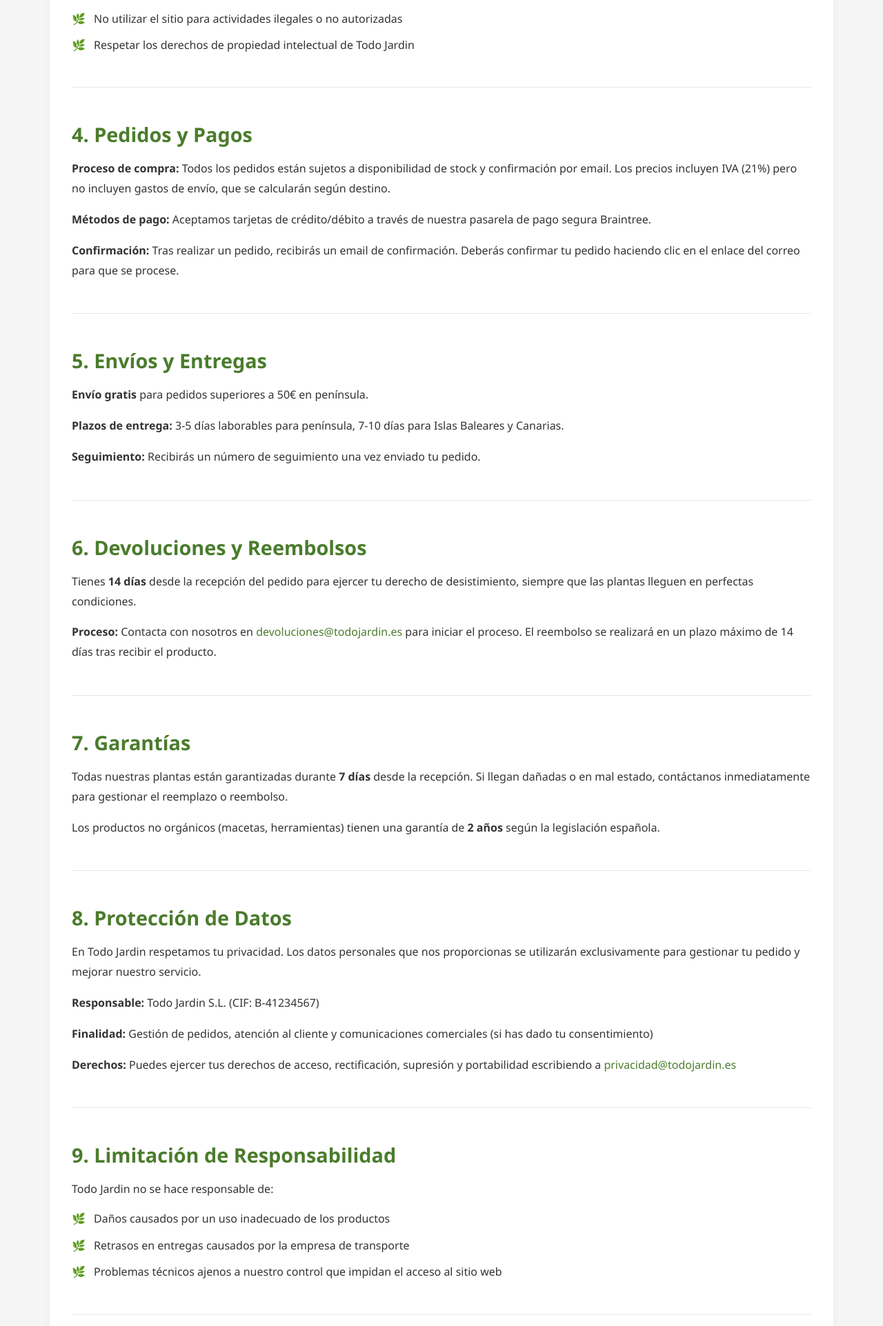
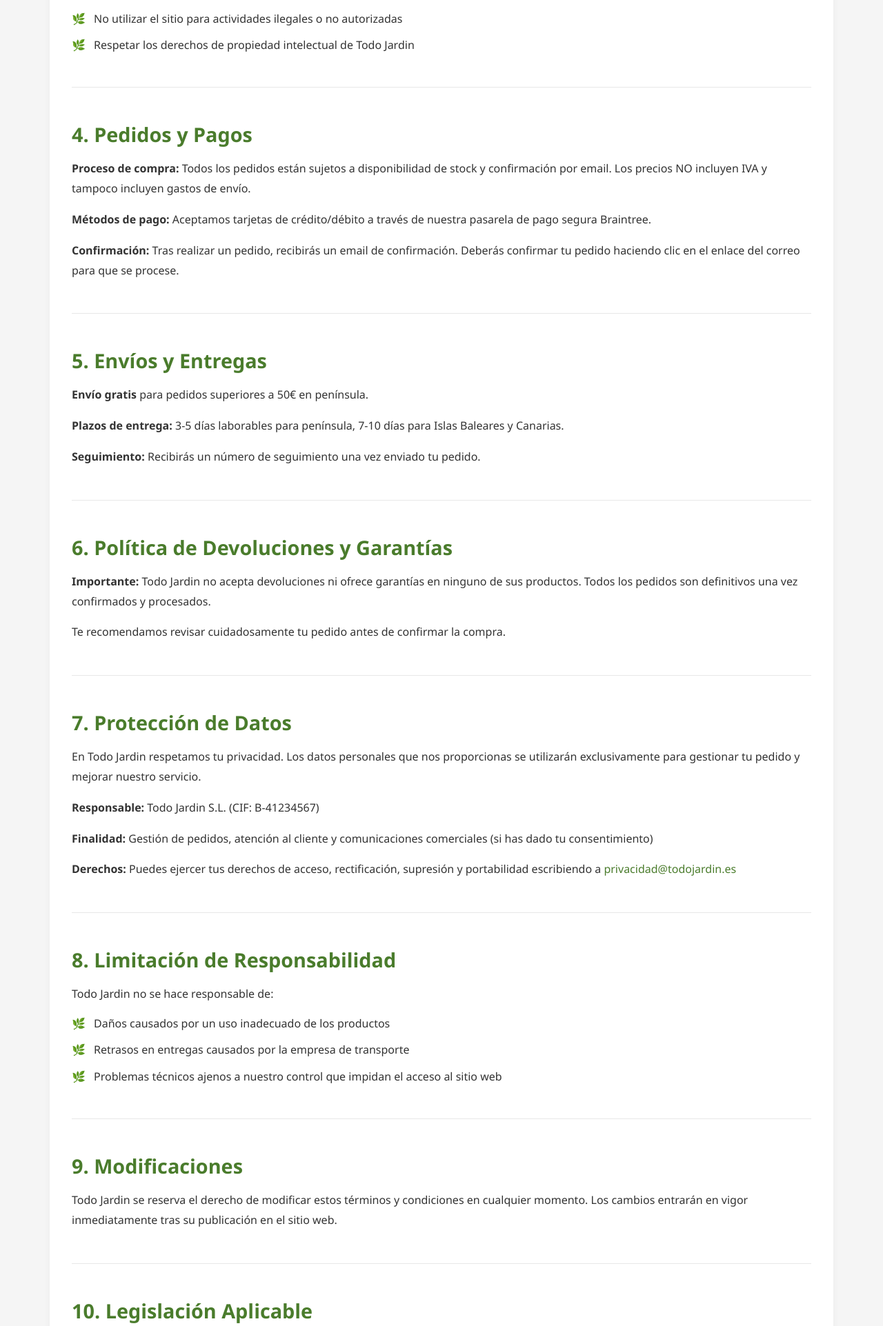
Before and after one commit to Izshin/Todo-Jardin-Des, a Django app: page /terminos/ in a window 1280 px wide. Shown: the part 1538-3461 px from the top of the page at 69% size. Run offline with Django 5.2, Linux system fonts and the light colour scheme.

Commit message:
Update navigation link and revise terms and conditions wording

```diff
--- a/home/templates/carrito.html
+++ b/home/templates/carrito.html
@@ -20,7 +20,7 @@
       </div>
       <div class="nav-links">
         <a href="{% url 'productos' %}">Productos</a>
-        <a href="#contacto">Contacto</a>
+        <a href="{% url 'terminos' %}">Términos y Condiciones</a>
       </div>
       <!-- Buscador en navegación -->
       <div class="search-bar-nav">
--- a/home/templates/terminos.html
+++ b/home/templates/terminos.html
@@ -183,7 +183,7 @@
 
             <section class="terminos-section">
                 <h2>4. Pedidos y Pagos</h2>
-                <p><strong>Proceso de compra:</strong> Todos los pedidos están sujetos a disponibilidad de stock y confirmación por email. Los precios incluyen IVA (21%) pero no incluyen gastos de envío, que se calcularán según destino.</p>
+                <p><strong>Proceso de compra:</strong> Todos los pedidos están sujetos a disponibilidad de stock y confirmación por email. Los precios NO incluyen IVA y tampoco incluyen gastos de envío.</p>
                 <p><strong>Métodos de pago:</strong> Aceptamos tarjetas de crédito/débito a través de nuestra pasarela de pago segura Braintree.</p>
                 <p><strong>Confirmación:</strong> Tras realizar un pedido, recibirás un email de confirmación. Deberás confirmar tu pedido haciendo clic en el enlace del correo para que se procese.</p>
             </section>
@@ -196,19 +196,13 @@
             </section>
 
             <section class="terminos-section">
-                <h2>6. Devoluciones y Reembolsos</h2>
-                <p>Tienes <strong>14 días</strong> desde la recepción del pedido para ejercer tu derecho de desistimiento, siempre que las plantas lleguen en perfectas condiciones.</p>
-                <p><strong>Proceso:</strong> Contacta con nosotros en <a href="mailto:devoluciones@todojardin.es">devoluciones@todojardin.es</a> para iniciar el proceso. El reembolso se realizará en un plazo máximo de 14 días tras recibir el producto.</p>
+                <h2>6. Política de Devoluciones y Garantías</h2>
+                <p><strong>Importante:</strong> Todo Jardin no acepta devoluciones ni ofrece garantías en ninguno de sus productos. Todos los pedidos son definitivos una vez confirmados y procesados.</p>
+                <p>Te recomendamos revisar cuidadosamente tu pedido antes de confirmar la compra.</p>
             </section>
 
             <section class="terminos-section">
-                <h2>7. Garantías</h2>
-                <p>Todas nuestras plantas están garantizadas durante <strong>7 días</strong> desde la recepción. Si llegan dañadas o en mal estado, contáctanos inmediatamente para gestionar el reemplazo o reembolso.</p>
-                <p>Los productos no orgánicos (macetas, herramientas) tienen una garantía de <strong>2 años</strong> según la legislación española.</p>
-            </section>
-
-            <section class="terminos-section">
-                <h2>8. Protección de Datos</h2>
+                <h2>7. Protección de Datos</h2>
                 <p>En Todo Jardin respetamos tu privacidad. Los datos personales que nos proporcionas se utilizarán exclusivamente para gestionar tu pedido y mejorar nuestro servicio.</p>
                 <p><strong>Responsable:</strong> Todo Jardin S.L. (CIF: B-41234567)</p>
                 <p><strong>Finalidad:</strong> Gestión de pedidos, atención al cliente y comunicaciones comerciales (si has dado tu consentimiento)</p>
@@ -216,7 +210,7 @@
             </section>
 
             <section class="terminos-section">
-                <h2>9. Limitación de Responsabilidad</h2>
+                <h2>8. Limitación de Responsabilidad</h2>
                 <p>Todo Jardin no se hace responsable de:</p>
                 <ul>
                     <li>Daños causados por un uso inadecuado de los productos</li>
@@ -226,12 +220,12 @@
             </section>
 
             <section class="terminos-section">
-                <h2>10. Modificaciones</h2>
+                <h2>9. Modificaciones</h2>
                 <p>Todo Jardin se reserva el derecho de modificar estos términos y condiciones en cualquier momento. Los cambios entrarán en vigor inmediatamente tras su publicación en el sitio web.</p>
             </section>
 
             <section class="terminos-section">
-                <h2>11. Legislación Aplicable</h2>
+                <h2>10. Legislación Aplicable</h2>
                 <p>Estos términos se rigen por la legislación española. Para cualquier controversia, las partes se someten a los juzgados y tribunales de Sevilla, España.</p>
             </section>
 
```
